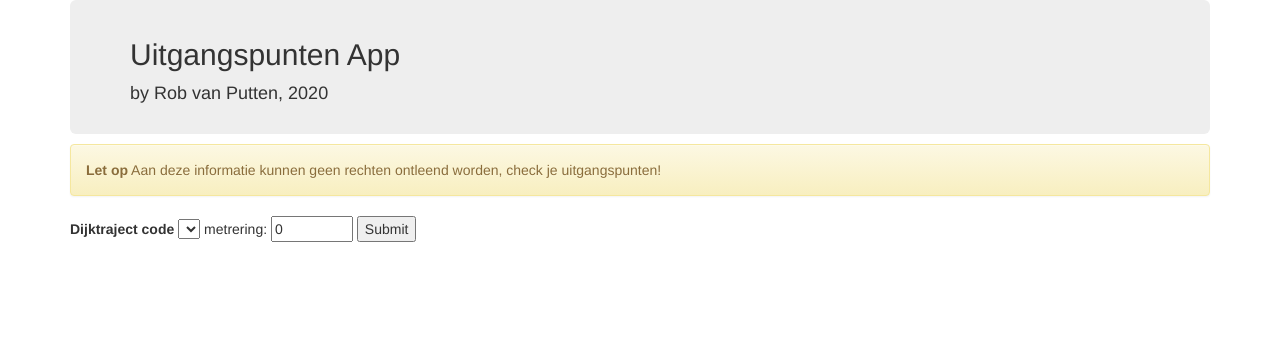
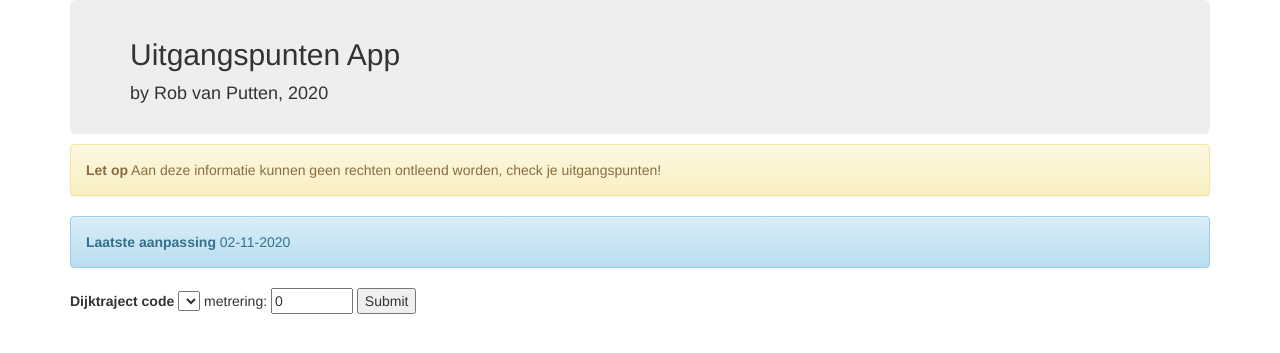
Before and after one commit to breinbaas/uitgangspuntenapp, a Flask app: page / in a window 1280 px wide. Shown: the top 353 px of the page. Run offline with Flask 2, Linux system fonts and the light colour scheme; lists and menus that the app fills with data are empty; parts of the project's set-up code (start-up, migrations or seed data) failed here and were passed over; some libraries are stand-ins or nearby versions.

Commit message:
Added laatste aanpassing datum

```diff
--- a/app/templates/index.html
+++ b/app/templates/index.html
@@ -17,6 +17,12 @@
             <div class="alert alert-warning" role="alert">
                 <strong>Let op</strong> Aan deze informatie kunnen geen rechten ontleend worden, check je uitgangspunten!
             </div>
+
+            <div class="alert alert-info" role="alert">
+                <strong>Laatste aanpassing</strong> 02-11-2020
+            </div>
+
+
 
         <div class="formwrapper">
             <form method="POST">
```
